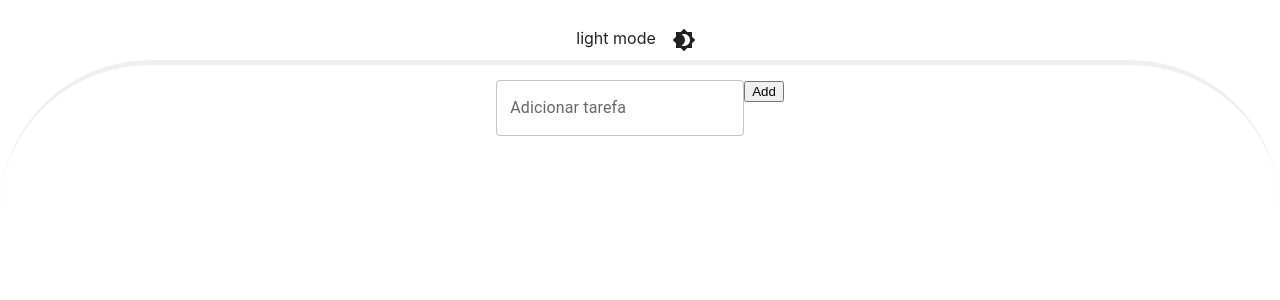
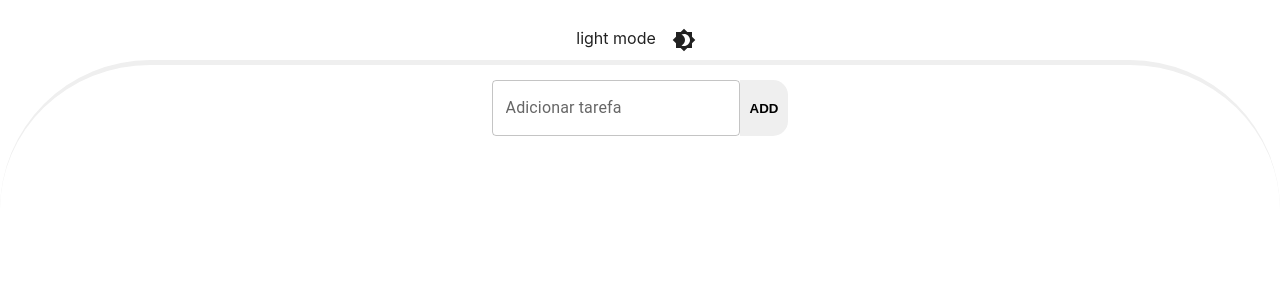
Before and after one commit to maikelensalles/Action-Plan, a React (Create React App) app: page / in a window 1280 px wide. Shown: the top 300 px of the page. Built offline with nearby package versions, Linux system fonts and the light colour scheme.

Commit message:
className button

```diff
--- a/src/components/List.tsx
+++ b/src/components/List.tsx
@@ -15,7 +15,7 @@ export default function CheckboxList() {
     }
   }
 
-  const addTask = () =>{
+  const addTask = () => {
     const newTask = {
       taskName:task
     }
@@ -34,10 +34,10 @@ export default function CheckboxList() {
         <div className="container">
           <div className="header">
             <div className="inputContainer">
+              <TextField id="outlined-basic" label="Adicionar tarefa" variant="outlined" type="text" name="task"  value={task}  onChange={handleChange} />
+              <button className="addTask" onClick={addTask}>Add</button>
+            </div>
 
-            <TextField id="outlined-basic" label="Adicionar tarefa" variant="outlined" type="text" name="task"  value={task}  onChange={handleChange} />
-              <button onClick={addTask}>Add</button>
-            </div>
             <div className="note">
               {todo.map((task:ITask, key:number)=>{
                 return <Note key={key} task={task} completeTask={completeTask} />
```
